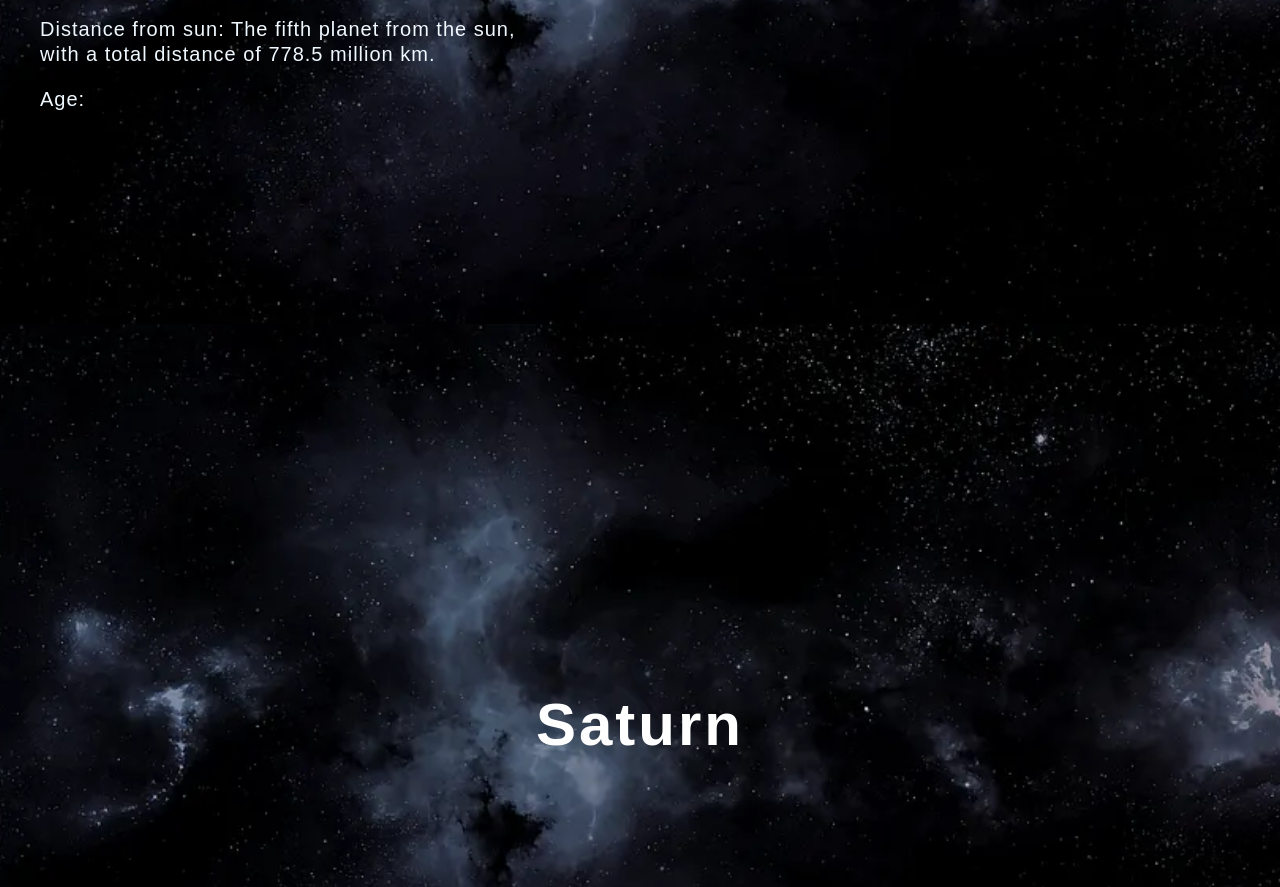
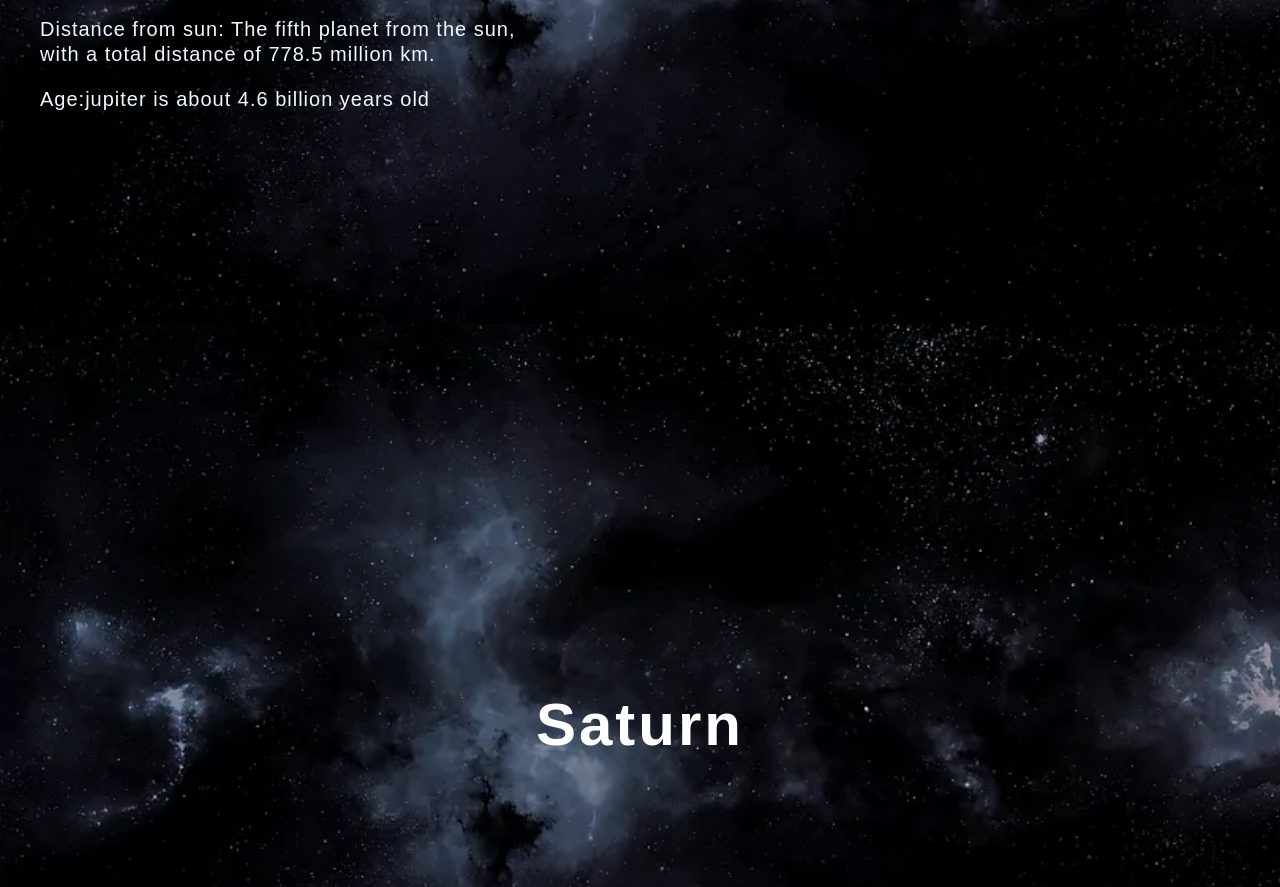
Before and after one commit to bke82024/Space, a plain HTML site: page index.html in a window 1280 px wide. Shown: the part 10076-10963 px from the top of the page. Drawn offline with Linux system fonts and the light colour scheme; grey boxes are pictures that could not be loaded.

Commit message:
updated info html / jupiter

```diff
--- a/index.html
+++ b/index.html
@@ -237,7 +237,7 @@
               Distance from sun: The fifth planet from the sun, with a total
               distance of 778.5 million km.
             </p>
-            <p>Age:</p>
+            <p>Age:jupiter is about 4.6 billion years old</p>
           </div>
           <div class="video-link">
             <video loop muted autoplay src="./assets/Jupiter.mp4"></video>
```
